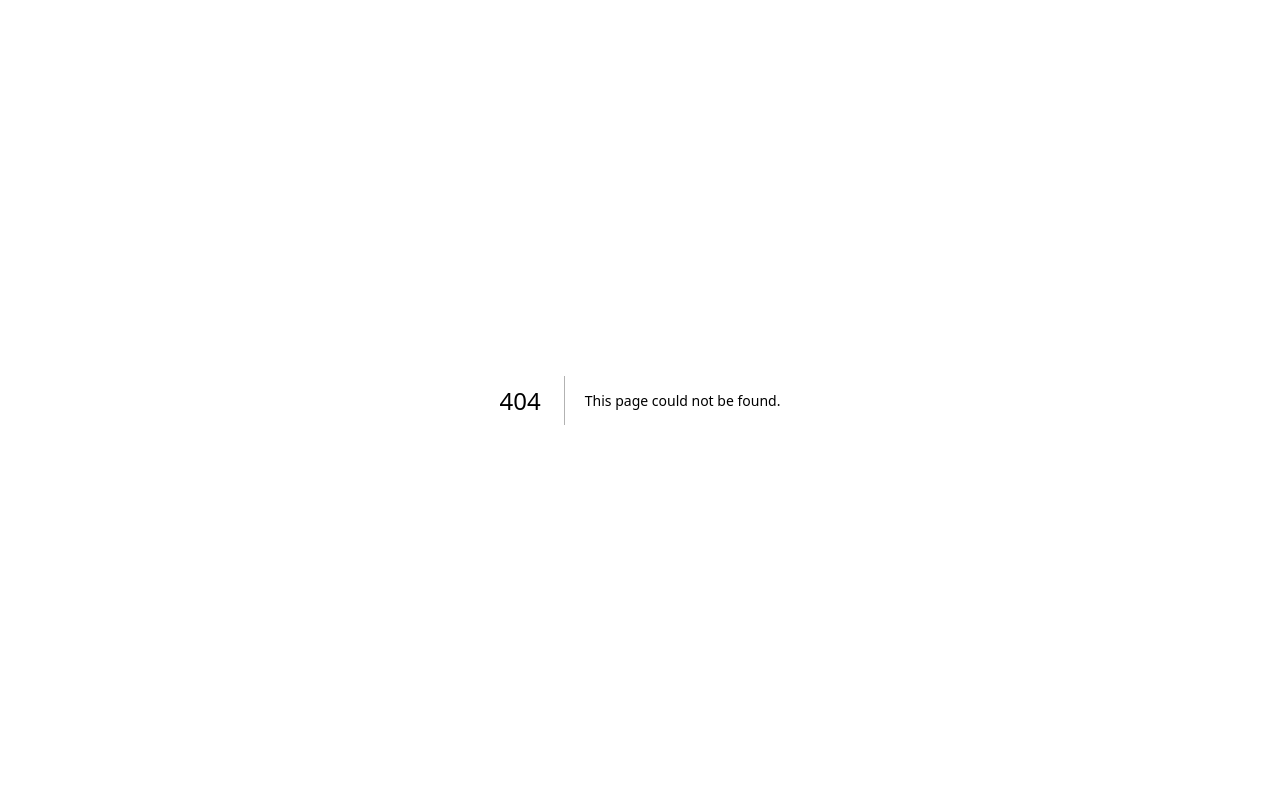
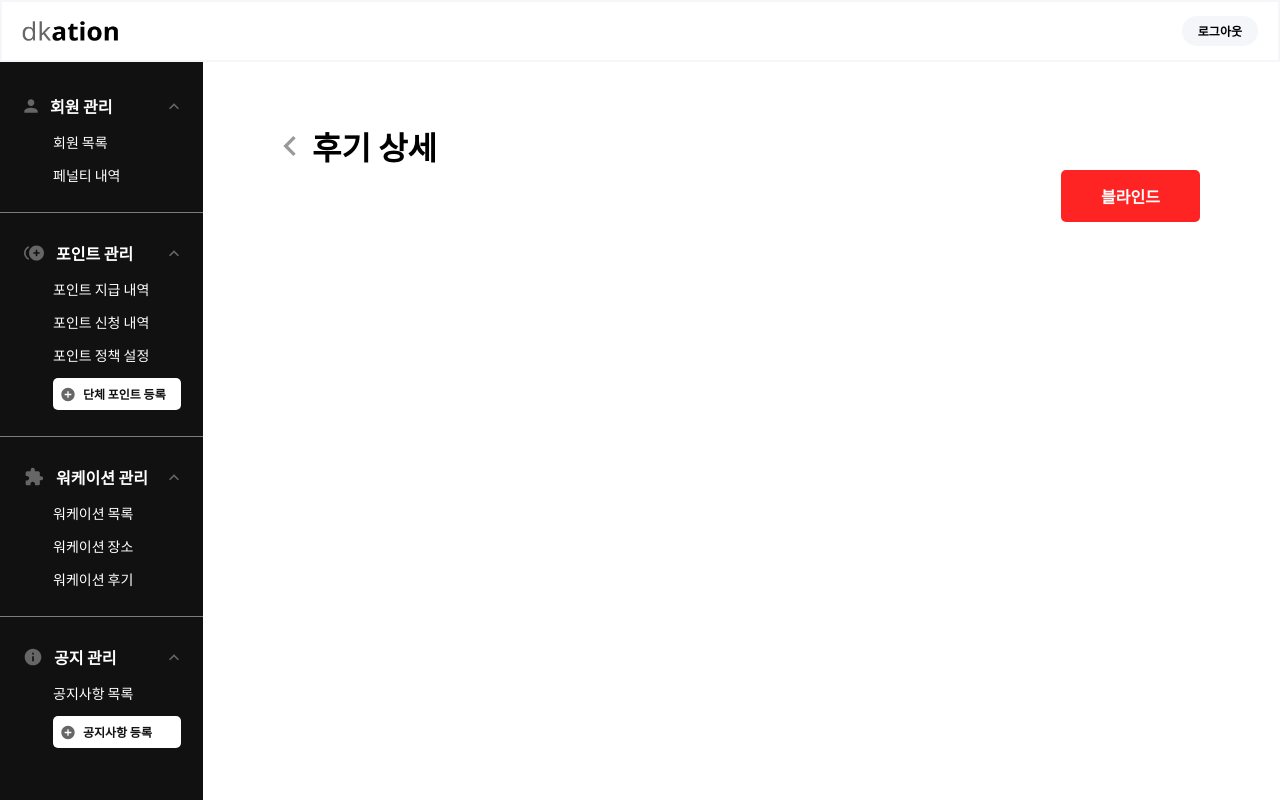
Before and after one commit to TEAM-MONGDOL/dkation-fe, a Next.js app: page /admin/workation/reviews/1 in a window 1280 px wide. Before the commit this address had no page. Built offline with nearby package versions, Linux system fonts and the light colour scheme.

Commit message:
feat: 워케이션 후기 상세페이지 생성

```diff
--- /dev/null
+++ b/src/app/(route)/admin/workation/layout.tsx
@@ -0,0 +1,21 @@
+import NavBarContainer from '@/_components/common/containers/NavBarContainer';
+import HeaderModule from '@/_components/common/modules/HeaderModule';
+import { ReactNode } from 'react';
+
+interface Props {
+  children: ReactNode;
+}
+
+const AdminWorkationLayout = ({ children }: Props) => {
+  return (
+    <div className="flex flex-col h-screen">
+      <HeaderModule />
+      <div className="grow flex">
+        <NavBarContainer />
+        <main className="flex-1 px-20 py-15">{children}</main>
+      </div>
+    </div>
+  );
+};
+
+export default AdminWorkationLayout;
--- /dev/null
+++ b/src/app/(route)/admin/workation/reviews/[id]/page.tsx
@@ -0,0 +1,24 @@
+'use client';
+
+import TitleBarModule from '@/_components/common/modules/TitleBarModule';
+import ButtonAtom from '@/_components/common/atoms/ButtonAtom';
+import { useRouter } from 'next/navigation';
+
+const AdminWorkationReviewDetailPage = () => {
+  const router = useRouter();
+  const moveToWritePage = () => {
+    router.push('/admin/notices/write');
+  };
+  return (
+    <div>
+      <TitleBarModule title="후기 상세" type="LEFT" />
+      <div className="flex justify-end">
+        <ButtonAtom buttonType="red" onClick={moveToWritePage}>
+          블라인드
+        </ButtonAtom>
+      </div>
+    </div>
+  );
+};
+
+export default AdminWorkationReviewDetailPage;
```
